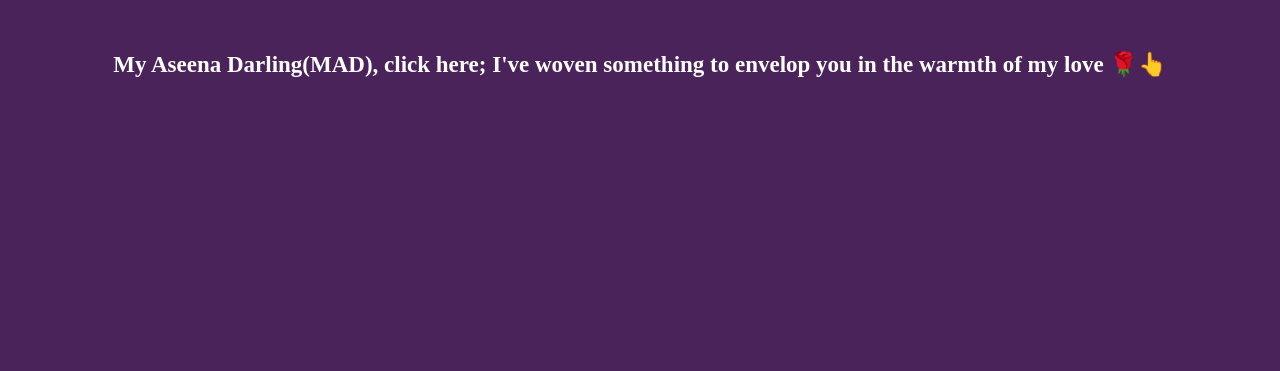
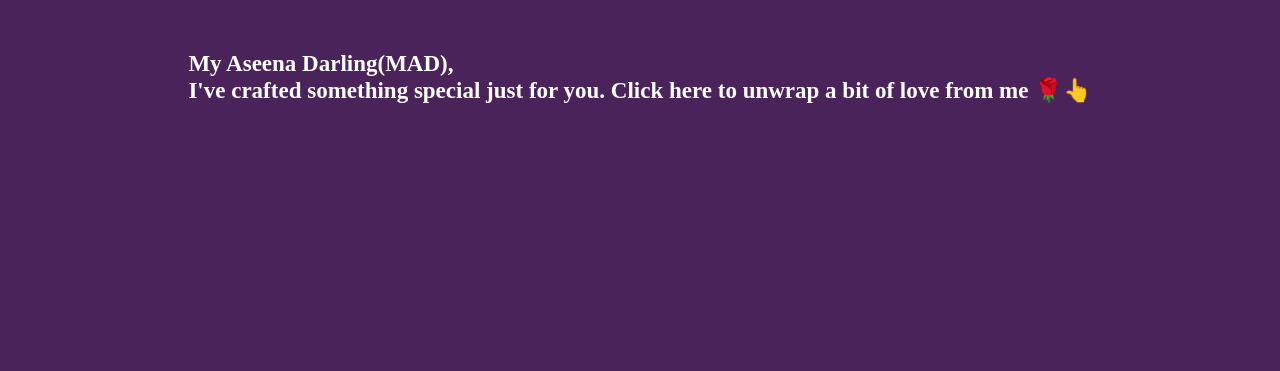
Before and after one commit to Saifffffffffff/AseenaBook, a plain HTML site: page index.html in a window 1280 px wide. Shown: the part 429-800 px from the top of the page. Drawn offline with Linux system fonts and the light colour scheme.

Commit message:
Update index.html

```diff
--- a/index.html
+++ b/index.html
@@ -8,7 +8,7 @@
   </head>
   <body>
     <div class="container">
-      <p> My Aseena Darling(MAD), click here; I've woven something to envelop you in the warmth of my love 🌹👆</p>
+      <p> My Aseena Darling(MAD),<br> I've crafted something special just for you. Click here to unwrap a bit of love from me 🌹👆</p>
       <div class="ribbon"></div>
       <div class="tag">
         <a href="book.html">Hello MAD</a>
```
